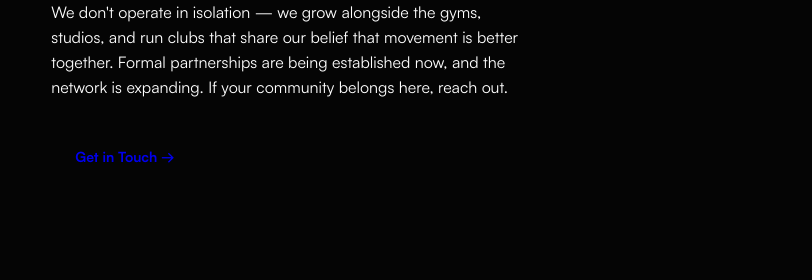
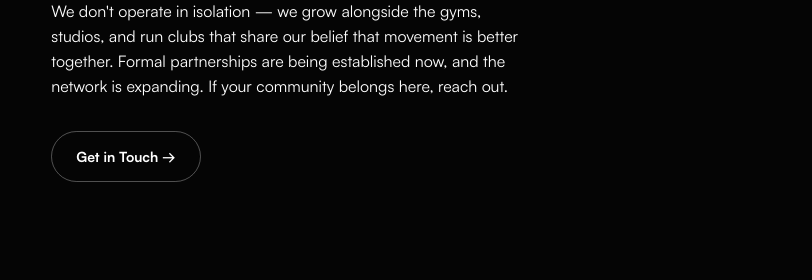
Before and after one commit to ryansnouffer-lang/move-more-collective, a plain HTML site: page index.html in a window 1280 px wide. Shown: the part 4320-4600 px from the top of the page, 0-812 px from the left. Drawn offline with nearby package versions, Linux system fonts and the light colour scheme; animation ran at ten frames a second.

Commit message:
Fix community partners CTA to use correct ghost style
Co-Authored-By: Claude Sonnet 4.6 <noreply@anthropic.com>

```diff
--- a/index.html
+++ b/index.html
@@ -717,7 +717,7 @@ body { background: var(--black); color: var(--white); font-family: 'Satoshi', sy
         <div class="section-eyebrow">Community Partners</div>
         <h2 class="display section-h2">Built with the<br><span class="blue">community</span> in mind.</h2>
         <p class="section-sub">We don't operate in isolation — we grow alongside the gyms, studios, and run clubs that share our belief that movement is better together. Formal partnerships are being established now, and the network is expanding. If your community belongs here, reach out.</p>
-        <a class="cta cta-secondary" href="contact.html" style="margin-top: 32px; display: inline-flex;">Get in Touch &rarr;</a>
+        <a class="cta cta-ghost" href="contact.html" style="margin-top: 32px;">Get in Touch &rarr;</a>
       </div>
       <div class="clubs-img-wrap">
         <img src="assets/community-partners.jpg" alt="Move More Collective community at a Midnight Moves event" loading="lazy">
```
